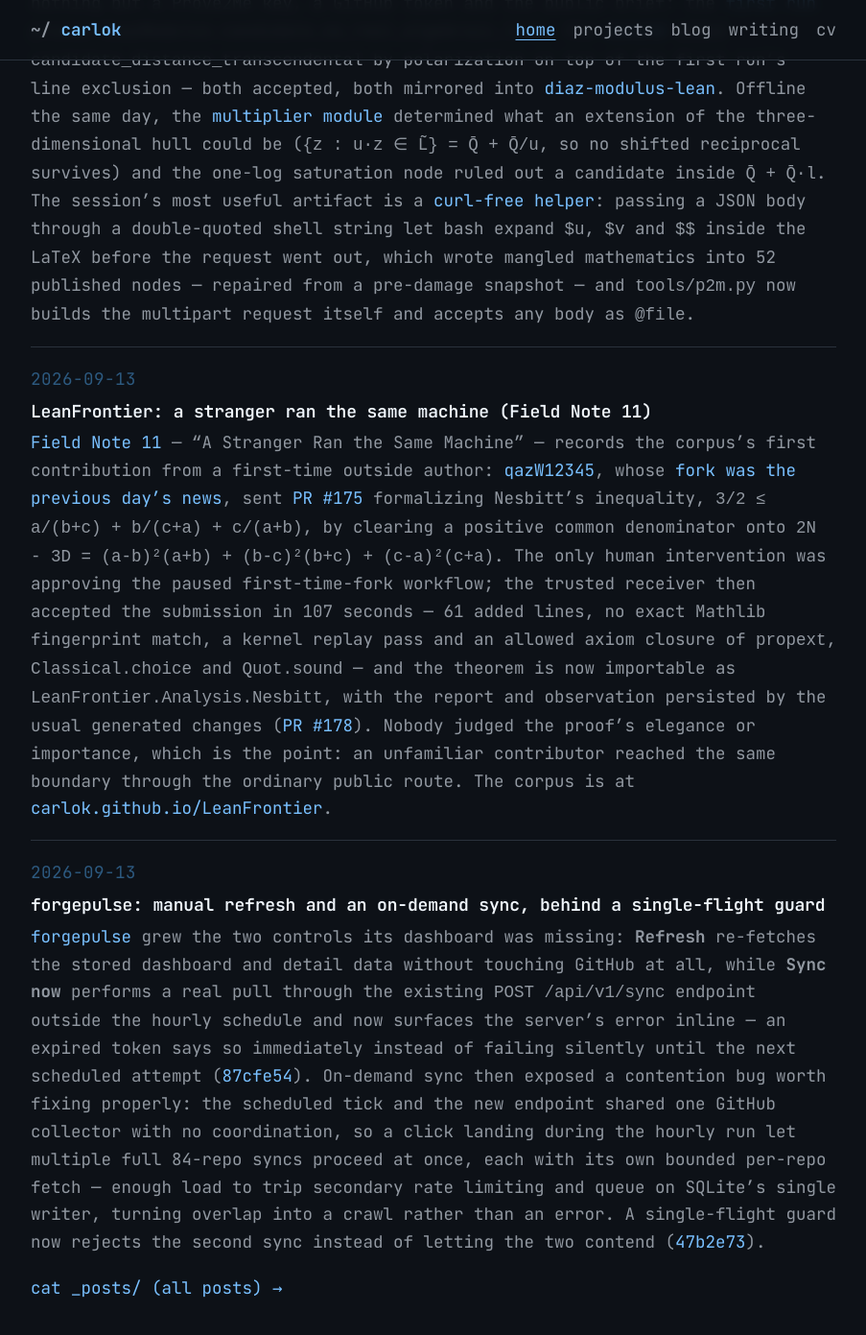
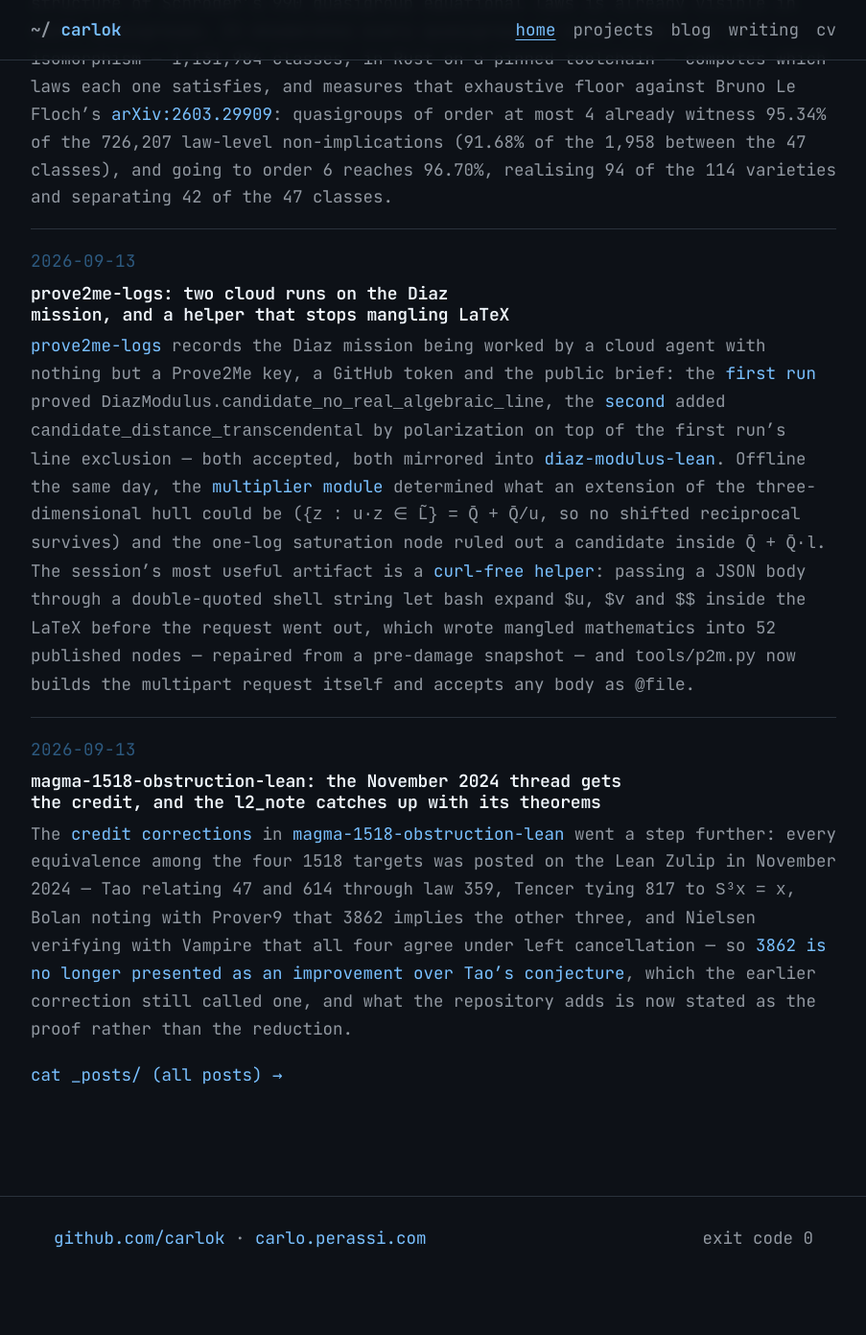
Before and after one commit to carlok/carlok.github.io, a Jekyll site: the page built from index.md, in a window 1280 px wide and 1400 px high, scrolled down 1103 px. Shown: the top 1391 px of the window at 96% size, without its empty margins (188-1091 px from the left). Built offline with Jekyll 4.4.1, drawn with Linux system fonts in a browser that asks for light colours; after the commit the page ends 2464 px from its top, so only the background shows below that; some of the changed text lies outside the part shown.

Commit message:
posts: quadratula (new repo, refutation floor of Schröder's 990 quasigroup laws); magma-1518 November 2024 attribution and l2_note alignment; projects: add quadratula

```diff
--- /dev/null
+++ b/_posts/2026-09-13-magma-1518-credit-and-l2-note.md
@@ -0,0 +1,25 @@
+---
+title: "magma-1518-obstruction-lean: the November 2024 thread gets the credit, and the l2_note catches up with its theorems"
+date: 2026-09-13
+tags: [lean4, math, research]
+---
+
+The [credit corrections](/blog/2026/09/10/magma-1518-palomar-attribution/) in
+[magma-1518-obstruction-lean](https://github.com/carlok/magma-1518-obstruction-lean)
+went a step further: every equivalence among the four 1518 targets was posted on the
+Lean Zulip in November 2024 — Tao relating 47 and 614 through law 359, Tencer tying 817
+to `S³x = x`, Bolan noting with Prover9 that 3862 implies the other three, and Nielsen
+verifying with Vampire that all four agree under left cancellation — so
+[3862 is no longer presented as an improvement over Tao's conjecture](https://github.com/carlok/magma-1518-obstruction-lean/commit/1ab7547),
+which the earlier correction still called one, and what the repository adds is now
+stated as the proof rather than the reduction.
+
+The same pass brought the write-up in line with what it proves
+([ea162fd](https://github.com/carlok/magma-1518-obstruction-lean/commit/ea162fd)): the
+Questions section no longer asks what Theorem `thm:closure` and Theorem `thm:full`
+already settle, the scope paragraph limits the gap to infinite bases instead of bases
+carrying a one-generated submagma of nine or more elements, and the family section stops
+calling the 15-element models generic when only two of the six are members. The six
+models are numbered as members of Brox's enumeration, the description of their squaring
+maps is credited to Le Floch who posted it, a stale Lean path in `prerequisites.tex` is
+corrected, and the PDFs are rebuilt.
--- /dev/null
+++ b/_posts/2026-09-13-quadratula.md
@@ -0,0 +1,26 @@
+---
+title: "quadratula: how much of Schröder's 990 quasigroup laws small quasigroups already witness"
+date: 2026-09-13
+tags: [math, research, rust]
+---
+
+[quadratula](https://github.com/carlok/quadratula) is a new public repository that
+asks how much of the implication structure of Schröder's 990 quasigroup equational
+laws is already visible in small quasigroups. It enumerates every quasigroup of order
+1 to 6 up to isomorphism — 1,131,984 classes, in Rust on a pinned toolchain — computes
+which laws each one satisfies, and measures that exhaustive floor against Bruno
+Le Floch's [arXiv:2603.29909](https://arxiv.org/abs/2603.29909): quasigroups of order
+at most 4 already witness 95.34% of the 726,207 law-level non-implications (91.68% of
+the 1,958 between the 47 classes), and going to order 6 reaches 96.70%, realising 94 of
+the 114 varieties and separating 42 of the 47 classes.
+
+The floor does not finish the job, and because it is exhaustive that is a statement
+about the mathematics rather than about the search: 94 class-level non-implications
+still have no witness below order 7, so any finite counterexample to them has order at
+least 7. A cover of 17 quasigroups — proven optimal by ILP, against 20 for a greedy
+cover — witnesses everything the floor witnesses, and
+[REPORT.md](https://github.com/carlok/quadratula/blob/main/REPORT.md) and
+[CONTROLS.md](https://github.com/carlok/quadratula/blob/main/CONTROLS.md) are generated
+with no hand-typed numbers, with the claims re-checked independently by a separate
+parser and evaluator, Le Floch's raw files, and kissat. The sections past the divider
+extend the exact results to orders 7–9, and nothing is certified in Lean yet.
--- a/projects.md
+++ b/projects.md
@@ -30,6 +30,7 @@
 
 ## Math, computation, and formal experiments
 
+- [quadratula](https://github.com/carlok/quadratula) — how much of Le Floch's implication semilattice of Schröder's 990 quasigroup laws small quasigroups already witness: exhaustive enumeration to order 6, exact results to order 9, a provably optimal 17-quasigroup cover, and a generated report with independent checks.
 - [prove2me-logs](https://github.com/carlok/prove2me-logs) — working log of Prove2Me formalization activity: per-mission entries with theorem uuids, Lean environments, and what remains open; a record of the work, not an archive of the proofs.
 - [diaz-modulus-lean](https://github.com/carlok/diaz-modulus-lean) — Lean 4 formalization of a negative result on Diaz's modulus conjecture: a candidate's conjugate is a rational function of it, so no algebraic-hull matrix statement can separate it from an ordinary complex number.
 - [LeanFrontier](https://carlok.github.io/LeanFrontier/) — open Lean 4 library of machine-generated, kernel-verified mathematics on Mathlib.
```
